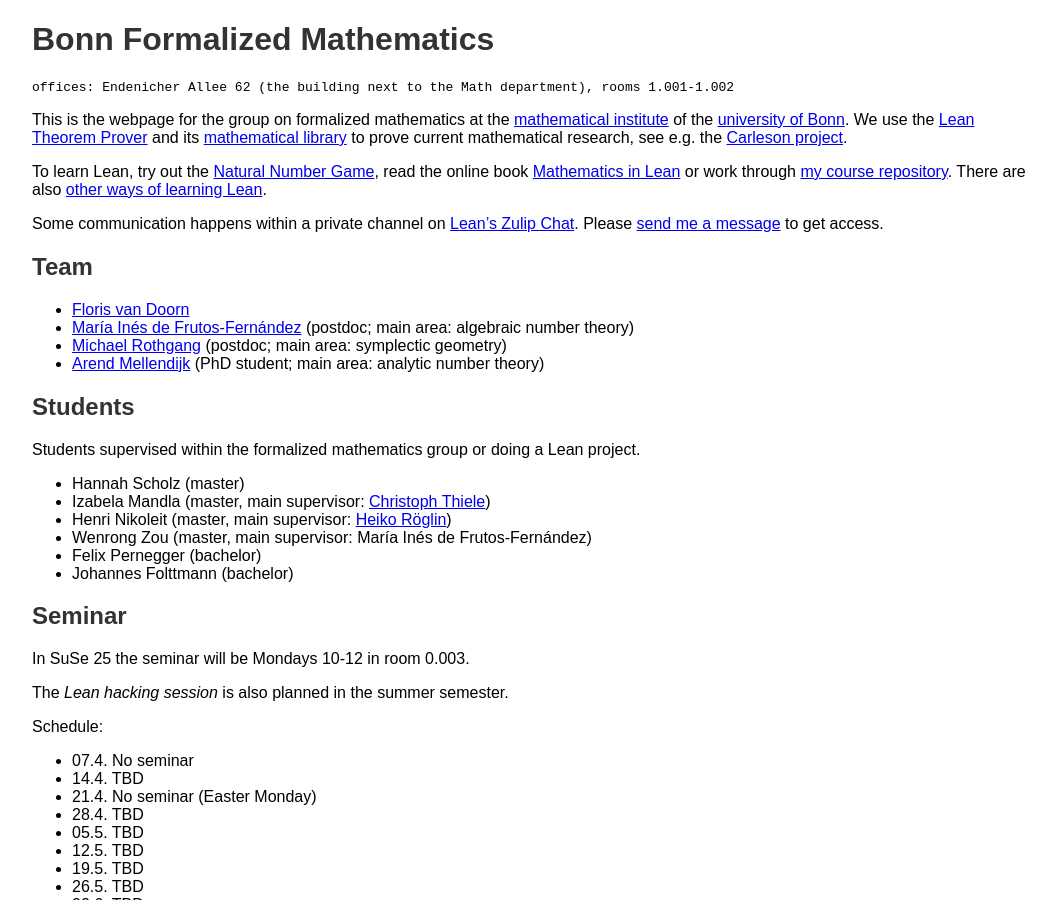
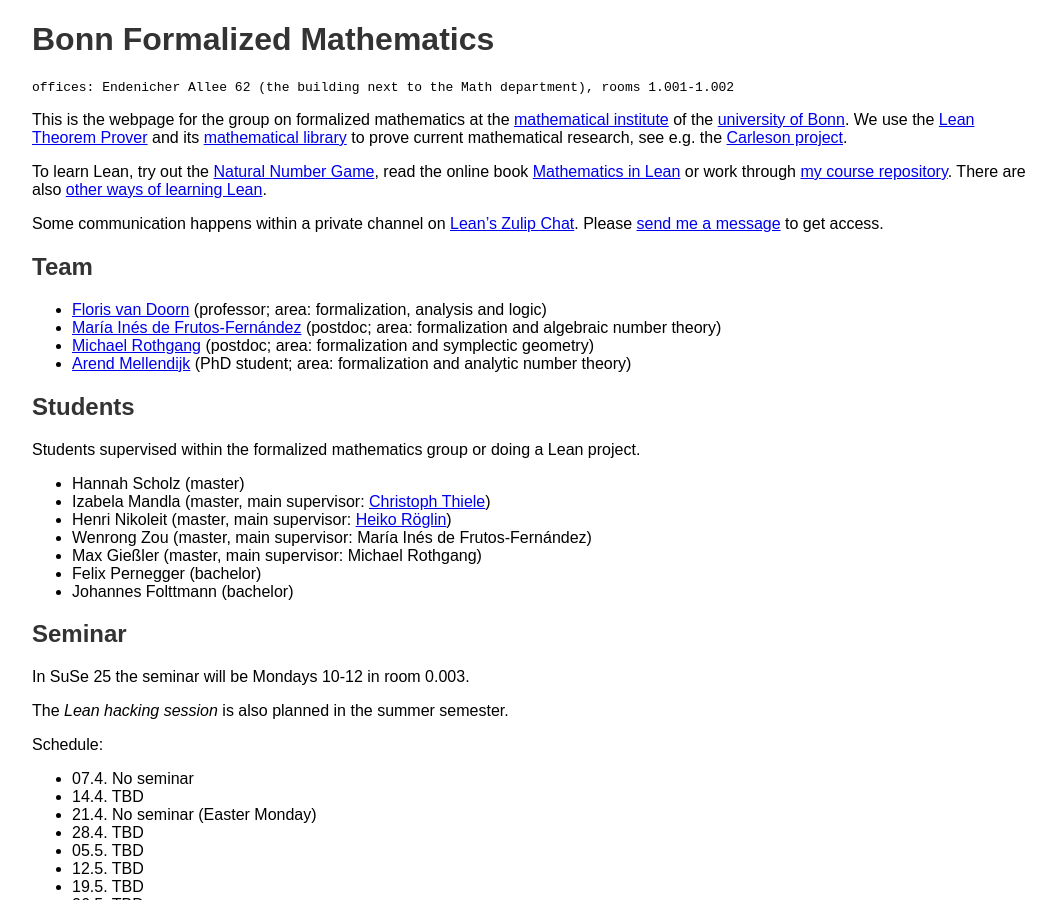
Before and after one commit to fpvandoorn/fpvandoorn.github.io, a Jekyll site: the page built from formalized-mathematics.md, in a window 1280 px wide and 900 px high. Shown: the whole window, without its empty margins (108-1164 px from the left). Built offline with Jekyll 4.4.1, drawn with Linux system fonts in a browser that asks for light colours; our own code applies the rules of GitHub Pages for plain Markdown files.

Commit message:
new student

```diff
--- a/formalized-mathematics.md
+++ b/formalized-mathematics.md
@@ -15,10 +15,10 @@
 
 ## Team
 
-* [Floris van Doorn](index.md)
-* [María Inés de Frutos-Fernández](https://mariainesdff.github.io/) (postdoc; main area: algebraic number theory)
-* [Michael Rothgang](https://www.math.uni-bonn.de/people/rothgang/) (postdoc; main area: symplectic geometry)
-* [Arend Mellendijk](https://github.com/FLDutchmann) (PhD student; main area: analytic number theory)
+* [Floris van Doorn](index.md) (professor; area: formalization, analysis and logic)
+* [María Inés de Frutos-Fernández](https://mariainesdff.github.io/) (postdoc; area: formalization and algebraic number theory)
+* [Michael Rothgang](https://www.math.uni-bonn.de/people/rothgang/) (postdoc; area: formalization and symplectic geometry)
+* [Arend Mellendijk](https://github.com/FLDutchmann) (PhD student; area: formalization and analytic number theory)
 
 <!-- Associated members: [Sven Manthe](https://www.math.uni-bonn.de/people/smanthe/). Maybe also mention Adrian, Peter Koepke, Lars Becker, other professors?
 This should be done on a different IRU webpage. -->
@@ -31,6 +31,7 @@
 * Izabela Mandla (master, main supervisor: [Christoph Thiele](https://www.math.uni-bonn.de/people/thiele/index.html))
 * Henri Nikoleit (master, main supervisor: [Heiko Röglin](http://roeglin.org/))
 * Wenrong Zou (master, main supervisor: María Inés de Frutos-Fernández)
+* Max Gießler (master, main supervisor: Michael Rothgang)
 * Felix Pernegger (bachelor)
 * Johannes Folttmann (bachelor)
 
```
